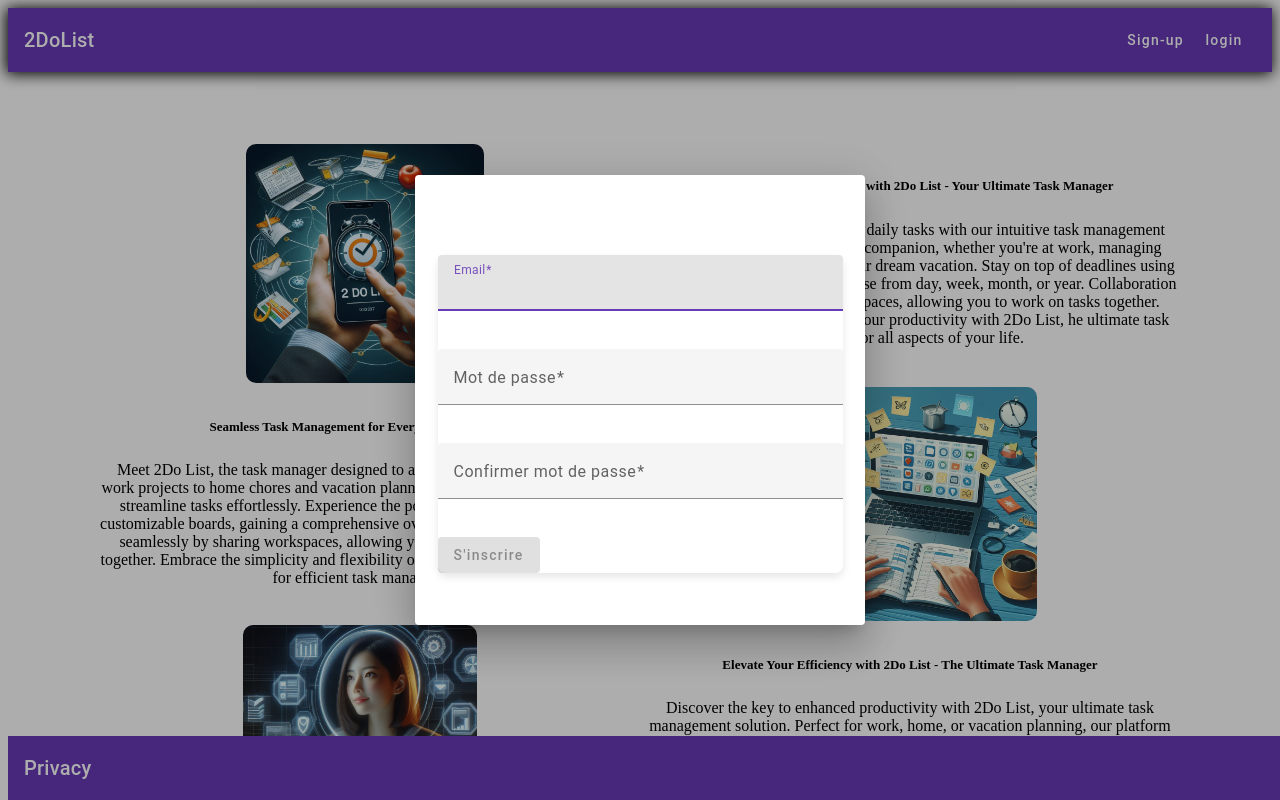
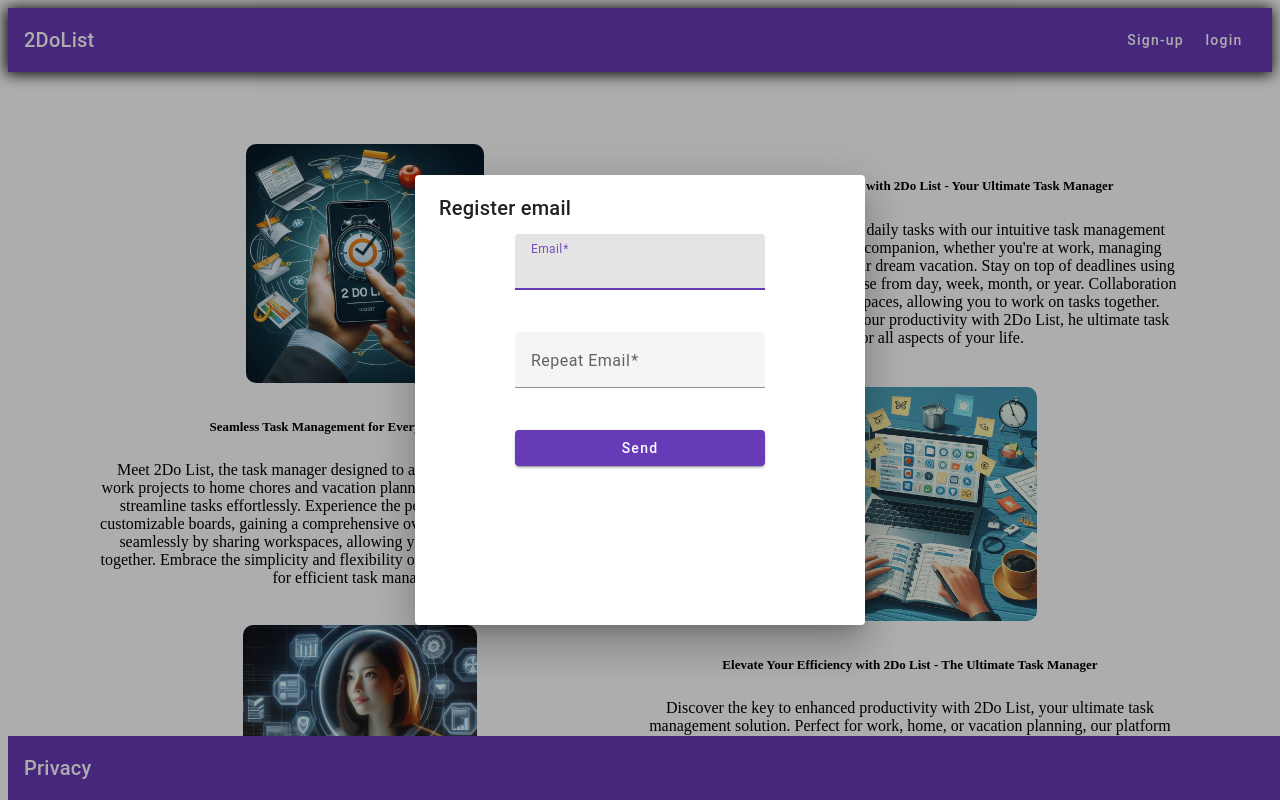
Before and after one commit to Baladeur/2dolist, an Angular app in the folder front/: page / in a window 1280 px wide. Both pictures are taken after a click on the button "Sign-up". Built offline with nearby package versions, Linux system fonts and the light colour scheme; what @angular/platform-server would draw is missing.

Commit message:
Add register email form

```diff
--- /dev/null
+++ b/front/src/app/models/dto/RegisterEmail.ts
@@ -0,0 +1,22 @@
+import { environment } from "../../../environments/environment";
+
+export class RegisterEmail {
+    email: string;
+    emailRepeat: string;
+    frontUrl!: string;
+
+    constructor(email: string, emailRepeat: string, frontUrl: string | null) {
+        this.email = email;
+        this.emailRepeat = emailRepeat;
+        if (!frontUrl) {
+            this.setDefaultFrontUrl();
+        } else {
+            this.frontUrl = frontUrl;
+        }
+    }
+
+    setDefaultFrontUrl() {
+        this.frontUrl = environment.frontUrl + environment.frontRegistrationComleteUrl;
+    }
+
+};
--- /dev/null
+++ b/front/src/app/models/dto/RegisterPassword.ts
@@ -0,0 +1,14 @@
+export class RegisterPassword {
+    email: string;
+    password: string;
+    repeatPassword: string;
+    registrationToken: string;
+
+    constructor(email: string, password: string, repeatPassword: string, registrationToken: string) {
+        this.email = email;
+        this.password = password;
+        this.repeatPassword = repeatPassword;
+        this.registrationToken = registrationToken;
+    }
+
+};
--- a/front/src/app/navbar/navbar.component.ts
+++ b/front/src/app/navbar/navbar.component.ts
@@ -1,9 +1,10 @@
 import { Component } from '@angular/core';
-import { SignUpModalComponent } from '../sign-up-modal/sign-up-modal.component';
 import { MatDialog } from '@angular/material/dialog';
 import { LoginModalComponent } from '../login-modal/login-modal.component';
 // import { AuthService } from '../auth/auth.service';
 import { __values } from 'tslib';
+import { RegisterEmailComponent } from '../register-email/register-email.component';
+import { RegisterEmail } from '../models/dto/RegisterEmail';
 
 @Component({
   selector: 'app-navbar',
@@ -24,10 +25,10 @@ export class NavbarComponent {
     }*/
 
   openSignUpDialog(): void {
-    const dialogRef = this.dialog.open(SignUpModalComponent, {
+    const dialogRef = this.dialog.open(RegisterEmailComponent, {
       width: '450px',
       height: '450px',
-      data: {},
+      data: new RegisterEmail('', '', null),
 
 
     })
--- /dev/null
+++ b/front/src/app/register-email/register-email.component.html
@@ -0,0 +1,14 @@
+<h2 mat-dialog-title>Register email</h2>
+<mat-dialog-content>
+  <form (ngSubmit)="onSubmit()">
+    <mat-form-field>
+        <mat-label>Email</mat-label>
+        <input matInput placeholder="Email" [(ngModel)]="email" name="email" required>
+    </mat-form-field>
+    <mat-form-field>
+        <mat-label>Repeat Email</mat-label>
+        <input matInput placeholder="Repeat Email" [(ngModel)]="emailRepeat" name="emailRepeat" required>
+    </mat-form-field>
+    <button mat-raised-button color="primary" type="submit">Send</button>
+  </form>
+</mat-dialog-content>
--- /dev/null
+++ b/front/src/app/register-email/register-email.component.scss
@@ -0,0 +1,23 @@
+form {
+    display: flex;
+    flex-direction: column;
+    align-items: center;
+    width: 250px;
+}
+
+mat-form-field {
+    width: 100%;
+    max-width: 250px;
+    margin-bottom: 20px;
+}
+
+button[type="submit"] {
+    width: 100%;
+    width: 250px;
+}
+
+mat-dialog-content {
+    display: flex;
+    flex-direction: column;
+    align-items: center;
+}
--- /dev/null
+++ b/front/src/app/register-email/register-email.component.ts
@@ -0,0 +1,38 @@
+import { Component, Inject } from '@angular/core';
+// import { MatDialogRef, MAT_DIALOG_DATA } from '@angular/material/dialog';
+import { MatDialogRef } from '@angular/material/dialog';
+import { RegisterEmail } from '../models/dto/RegisterEmail';
+import { RegistrationService } from './../services/registration.service';
+
+
+@Component({
+  selector: 'app-register-email',
+  templateUrl: './register-email.component.html',
+  styleUrl: './register-email.component.scss'
+})
+export class RegisterEmailComponent {
+  email!: string;
+  emailRepeat!: string;
+
+  constructor(
+    public dialogRef: MatDialogRef<RegisterEmailComponent>,
+    // @Inject(MAT_DIALOG_DATA) public data: RegisterEmail,
+    public registrationService: RegistrationService
+  ) {}
+
+  onNoClick(): void {
+    this.dialogRef.close();
+  }
+
+
+  onSubmit() {
+    this.onNoClick();
+    this.registrationService.registerEmail(
+      new RegisterEmail(this.email, this.emailRepeat, null)).subscribe(
+        res => {
+          console.log(res);
+        }
+    );
+  }
+
+}
--- /dev/null
+++ b/front/src/app/services/registration.service.ts
@@ -0,0 +1,50 @@
+import { HttpClient } from '@angular/common/http';
+import { Injectable } from '@angular/core';
+import { Observable } from 'rxjs';
+import { RegisterEmail } from '../models/dto/RegisterEmail';
+import { RegisterPassword } from '../models/dto/RegisterPassword';
+import { environment } from '../../environments/environment';
+
+@Injectable({
+  providedIn: 'root'
+})
+export class RegistrationService {
+  private apiUrl = environment.apiUrl;
+  private registrationToken: string | null = null;
+
+  constructor(private http: HttpClient) { }
+
+  registerEmail(body: RegisterEmail): Observable<any> {
+    body.frontUrl = `http://${window.location.host}/registration/verify/`;
+    return this.http.post<any>(`${this.apiUrl}/registration`, body, { withCredentials: true });
+  }
+
+  verifyRegistrationToken(registrationToken: string | null): Observable<any> {
+    return this.http.post<any>(`${this.apiUrl}/registration/verify`, { registrationToken });
+  }
+
+  registerEmailAndPassword(body: RegisterPassword): Observable<any> {
+    return this.http.post<any>(`${this.apiUrl}/registration/complete`, body);
+  }
+
+  setRegistrationToken(token: string | null): void {
+    if (token === null) {
+      return;
+    }
+    this.registrationToken = token;
+    localStorage.setItem(this.registrationToken, token);
+  }
+
+  getRegistrationToken(): string {
+    if (this.registrationToken) {
+      return this.registrationToken;
+    }
+    const token = localStorage.getItem('registrationToken');
+    if (token) {
+      this.registrationToken = token;
+      return token;
+    }
+    return '';
+  }
+
+}
```
Also changed, not shown: front/src/app/app.module.ts (+6 -2 lines), 2 other files (tests, documents, lock files or other folders).
